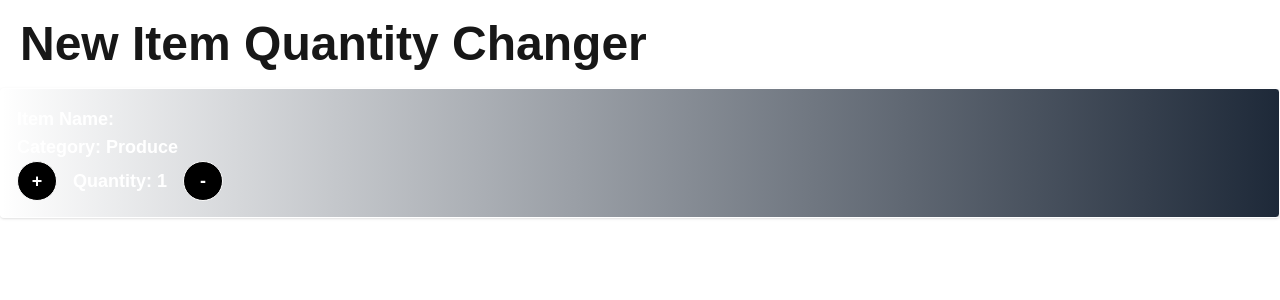
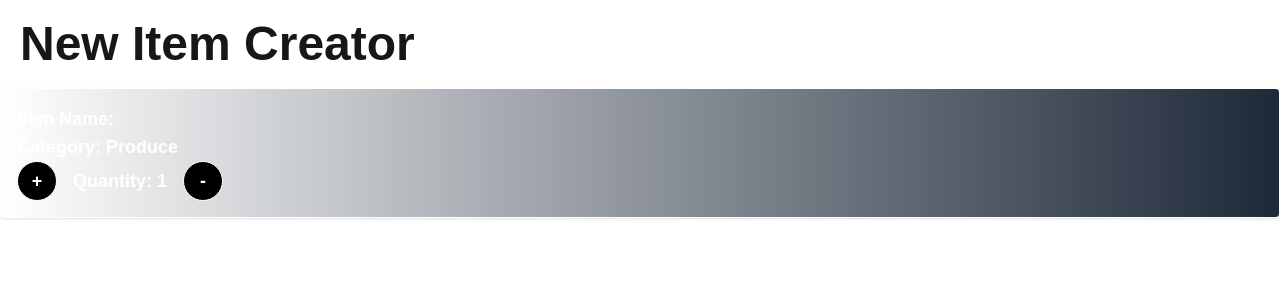
Before and after one commit to ConnorYasin/cprg306-assignments, a Next.js app: page /week-5 in a window 1280 px wide. Shown: the top 300 px of the page. Built offline with nearby package versions, Linux system fonts and the light colour scheme.

Commit message:
changing page name to reflect content

```diff
--- a/app/week-5/page.js
+++ b/app/week-5/page.js
@@ -3,7 +3,7 @@ import New_Item from "./new-item.js";
 const Page = () => {
     return (
         <main>
-            <h1 className='font-bold text-5xl m-5'>New Item Quantity Changer</h1>
+            <h1 className='font-bold text-5xl m-5'>New Item Creator</h1>
             <New_Item />
         </main>
     );
```
